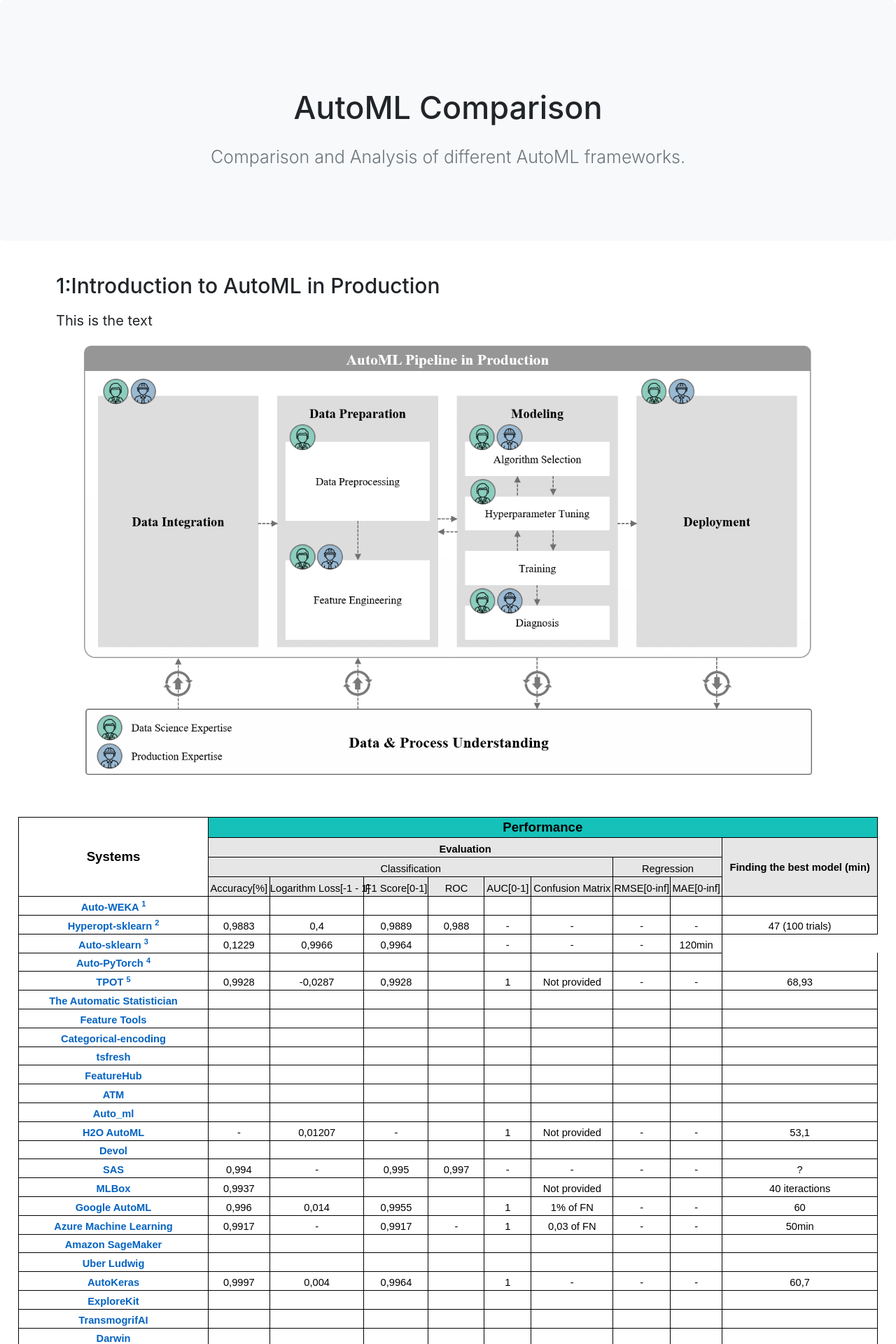
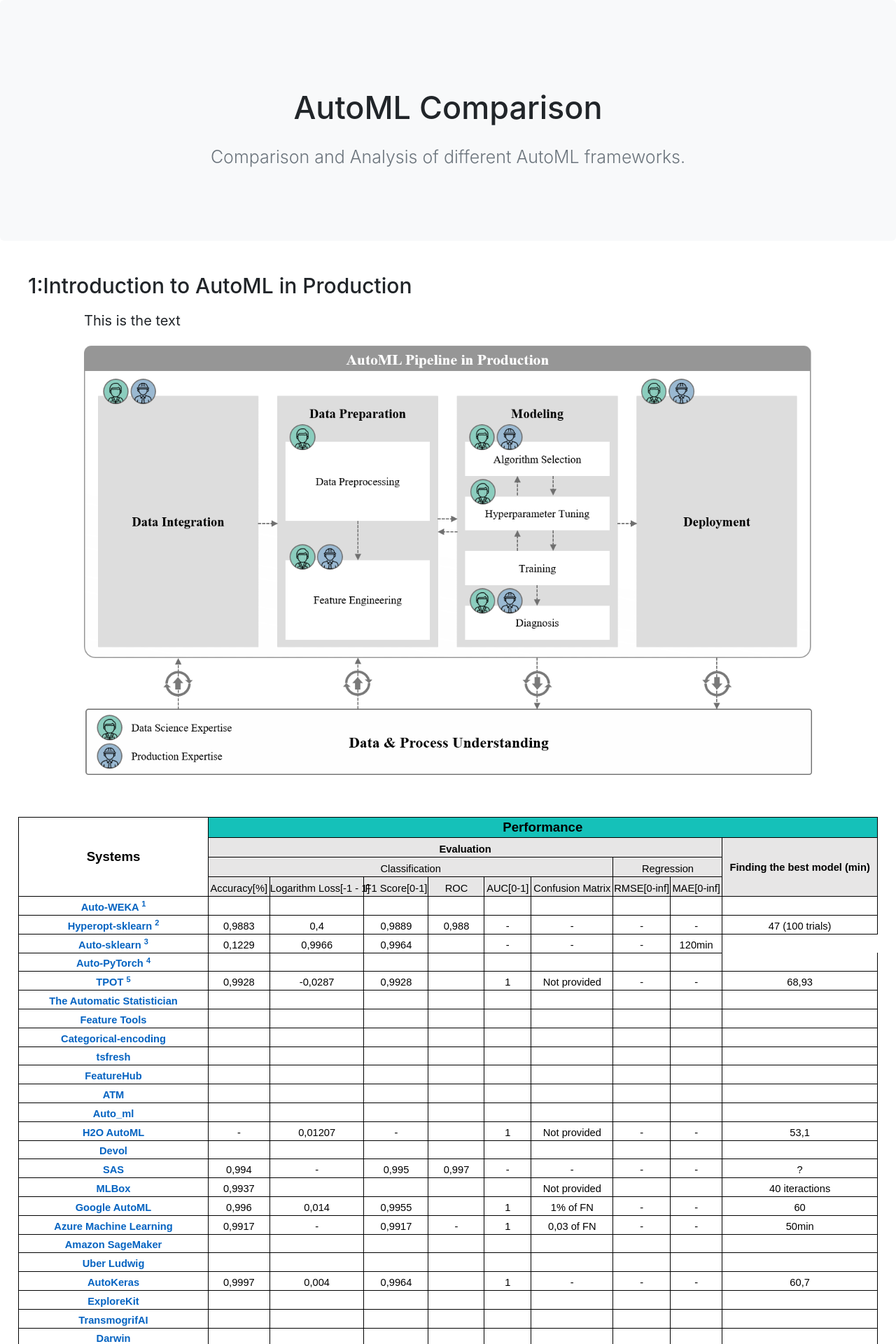
Before and after one commit to jonathankrauss/AutoML-Benchmark, a Jekyll site: the page built from README.md, in a window 1280 px wide. Shown: the top 1920 px of the page at 70% size. Built offline with Jekyll 4.4.1, drawn with Linux system fonts in a browser that asks for light colours; our own code applies the rules of GitHub Pages for plain Markdown files; comment, search, counter and statistics services are not loaded.

Commit message:
Update default.html

```diff
--- a/_layouts/default.html
+++ b/_layouts/default.html
@@ -44,9 +44,9 @@
       <p class="lead text-muted">Comparison and Analysis of different AutoML frameworks.</p>
   </div>
     </section>
-  <section class= "ph5">
+  <section class= "ph4">
     <h2> 1:Introduction to AutoML in Production </h2>
-    <p> This is the text </p>
+    <p class = "ph5"> This is the text </p>
   </section>
   <div class="ph4">
     <section class="pb3 ph5">
```
